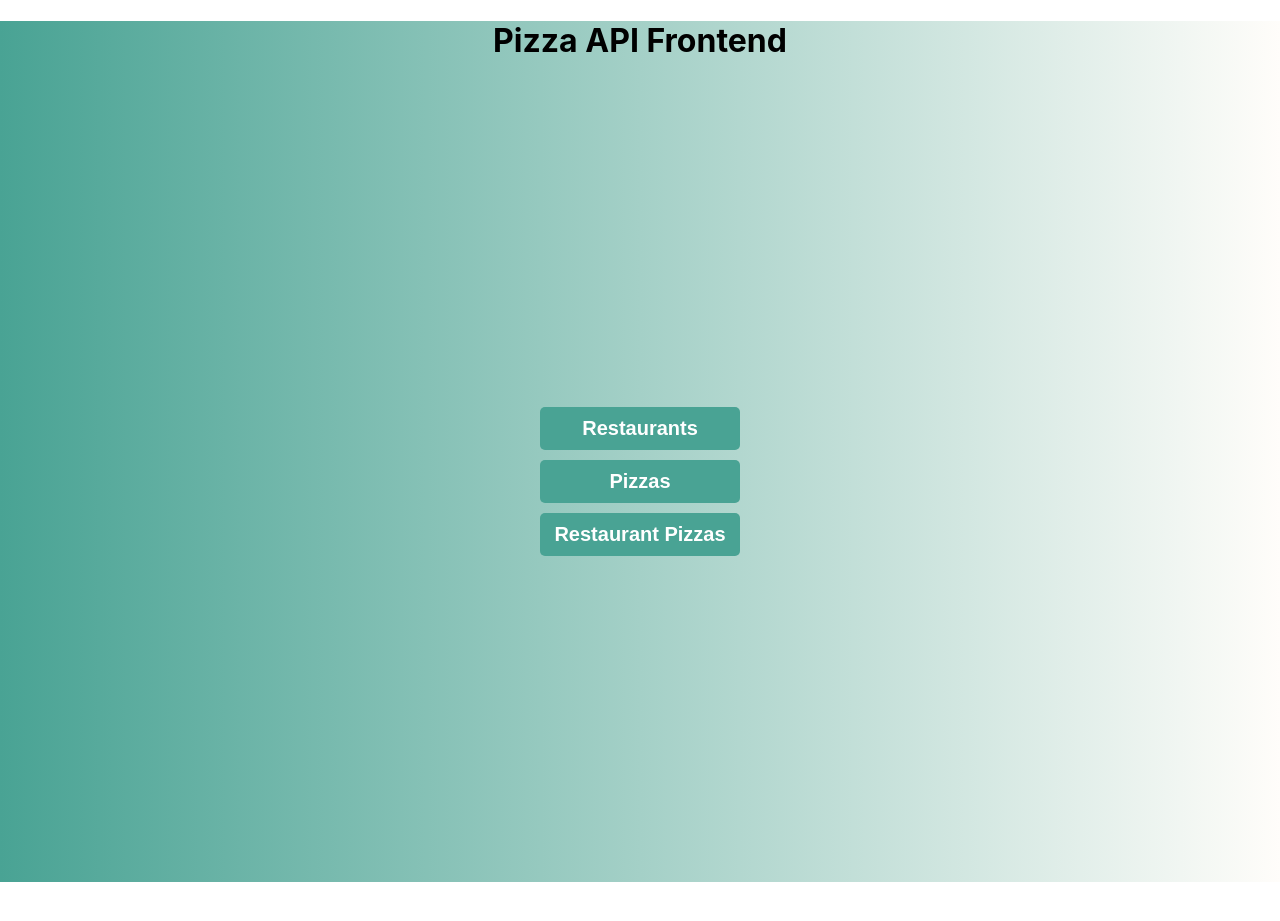
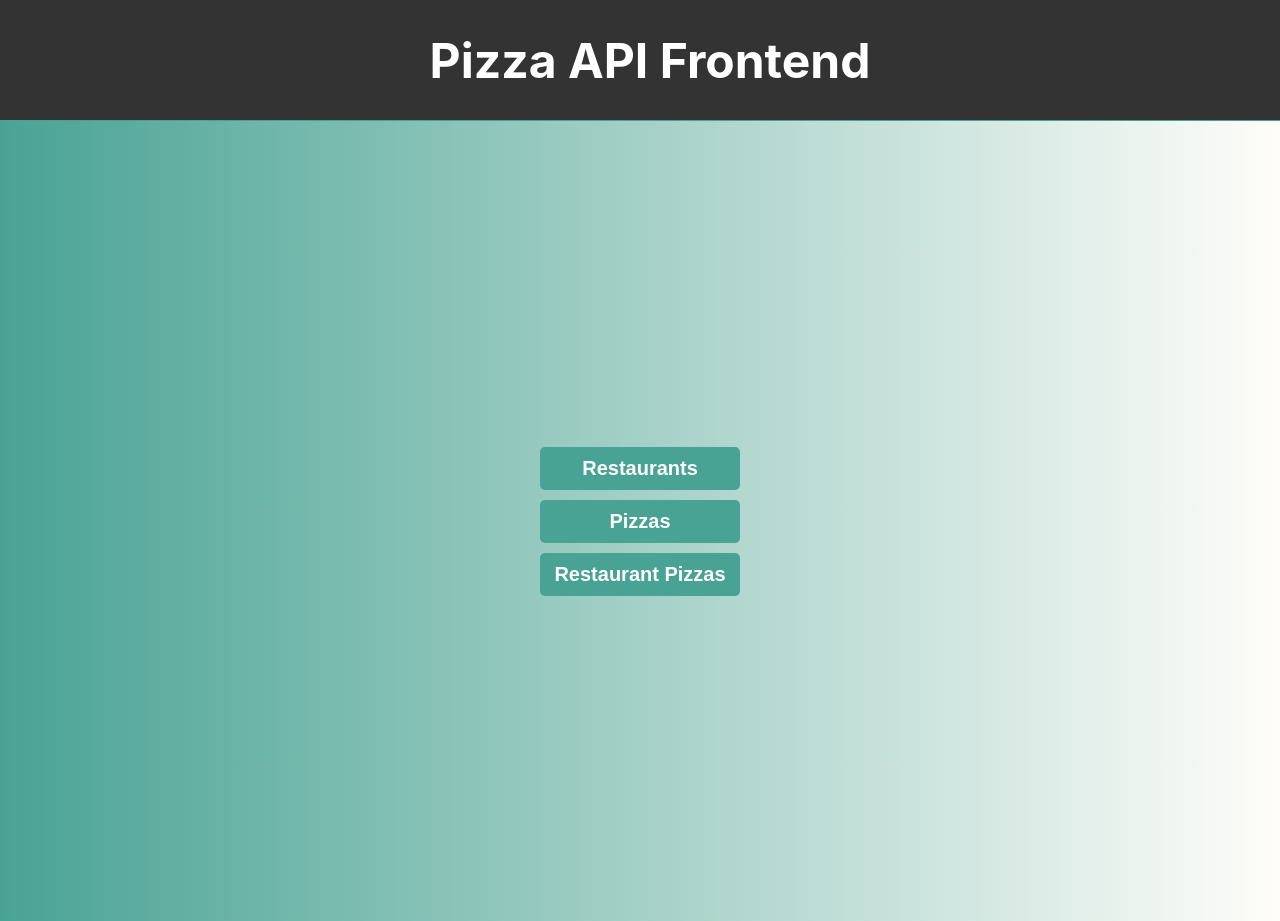
Before and after one commit to Samstar10/Pizzas, a React (Create React App) app in the folder client/: page / in a window 1280 px wide. Before the commit the page ends 882 px from the top, so only its background shows below. Built offline with nearby package versions, Linux system fonts and the light colour scheme.

Commit message:
Add header styles

```diff
--- a/client/src/App.css
+++ b/client/src/App.css
@@ -141,3 +141,23 @@ a {
   border: none;
 
 }
+
+.header{
+  font-size: 24px;
+  font-weight: bold;
+  border-bottom: 1px solid #49a394;
+  background: #333;
+  color: #fff;
+  padding: 10px;
+  text-align: center;
+  width: 100%;
+  margin: 0;
+  top: 0;
+  left: 0;
+  right: 0;
+  z-index: 1;
+  height: 100px;
+  display: flex;
+  align-items: center;
+  justify-content: center;
+}
--- a/client/src/components/header.js
+++ b/client/src/components/header.js
@@ -1,9 +1,10 @@
 import React from "react";
+import { NavLink } from "react-router-dom";
 
 export default function Header() {
     return (
         <div className="header">
-            <h1>Pizza API Frontend</h1>
+            <NavLink to="/"><h1>Pizza API Frontend</h1></NavLink>
         </div>
     );
 }
```
